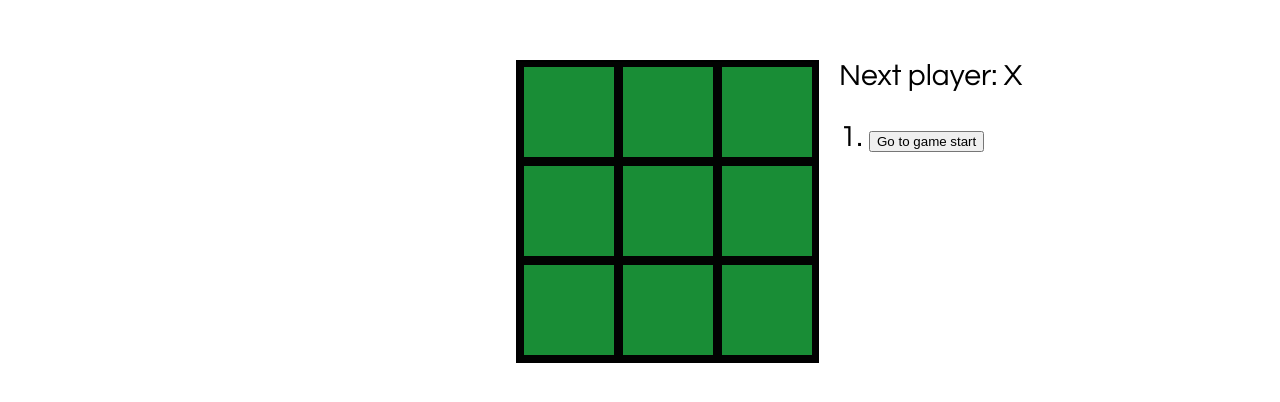
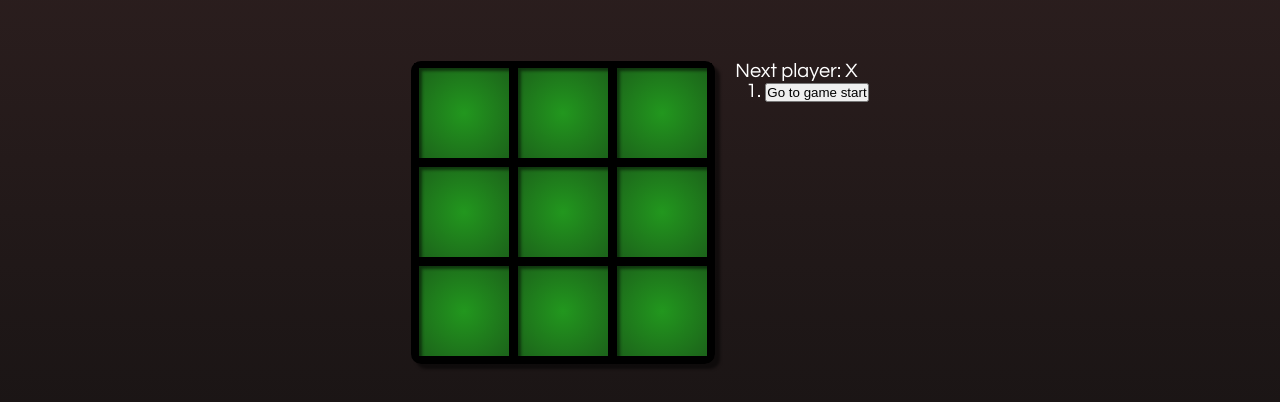
Before and after one commit to rossd84/tictactoe_react, a React app: page / in a window 1280 px wide. Shown: the part 188-590 px from the top of the page. Built offline with nearby package versions, Linux system fonts and the light colour scheme.

Commit message:
cosmetic changes in css

```diff
--- a/src/index.css
+++ b/src/index.css
@@ -1,8 +1,23 @@
+* {
+  margin: 0;
+  padding: 0;
+}
+
 body {
-    font: 30px "Century Gothic", Futura, sans-serif;
-    margin: 20px;
+    display: flex;
+    justify-content: center;
+    align-items: center;
+    width: 100vw;
+    height: 100vh;
+    font: 20px "Century Gothic", Futura, sans-serif;
+    color: white;
+    background:linear-gradient(rgb(49, 33, 33), rgb(19, 17, 17));
   }
-
+  #root {
+    display: flex;
+    justify-content: center;
+    align-items: center;
+  }
   ol, ul {
     padding-left: 30px;
   }
@@ -18,22 +33,27 @@ body {
   }
 
   .game-board-inner {
+    width: 298px;
+    height: 297px;
     border: 3px solid #000;
+    border-radius: 10px;
+    box-shadow: 5px 5px 3px 0 rgba(0,0,0,.5);
   }
 
   .square {
-    background: rgb(25, 141, 54);
-    border: 5px solid rgb(2, 2, 2);
     float: left;
-    font-size: 80px;
-    font-weight: bold;
-    line-height: 34px;
+    width: 100px;
     height: 100px;
     margin-right: -1px;
     margin-top: -1px;
     padding: 0;
+    font-size: 80px;
+    font-weight: bold;
+    line-height: 34px;
     text-align: center;
-    width: 100px;
+    background: radial-gradient(rgb(34, 151, 30), rgb(28, 99, 26));
+    border: 5px solid rgb(0, 0, 0);
+    box-shadow: inset 3px 3px 3px 0 rgba(0,0,0,.5);
   }
 
   .square:focus {
@@ -47,8 +67,6 @@ body {
   .game {
     display: flex;
     flex-direction: row;
-    margin-left: 40%;
-    margin-top: 20%;
   }
 
   .game-info {
```
